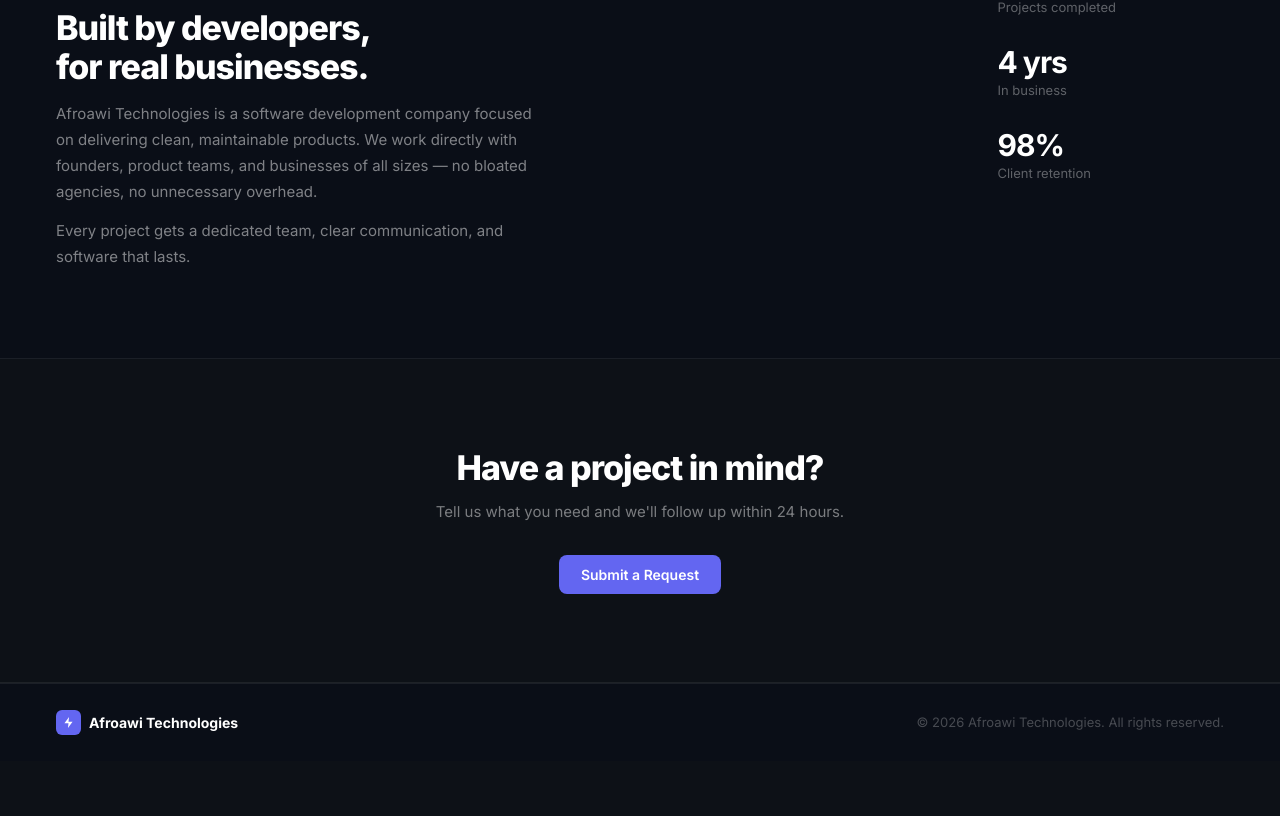
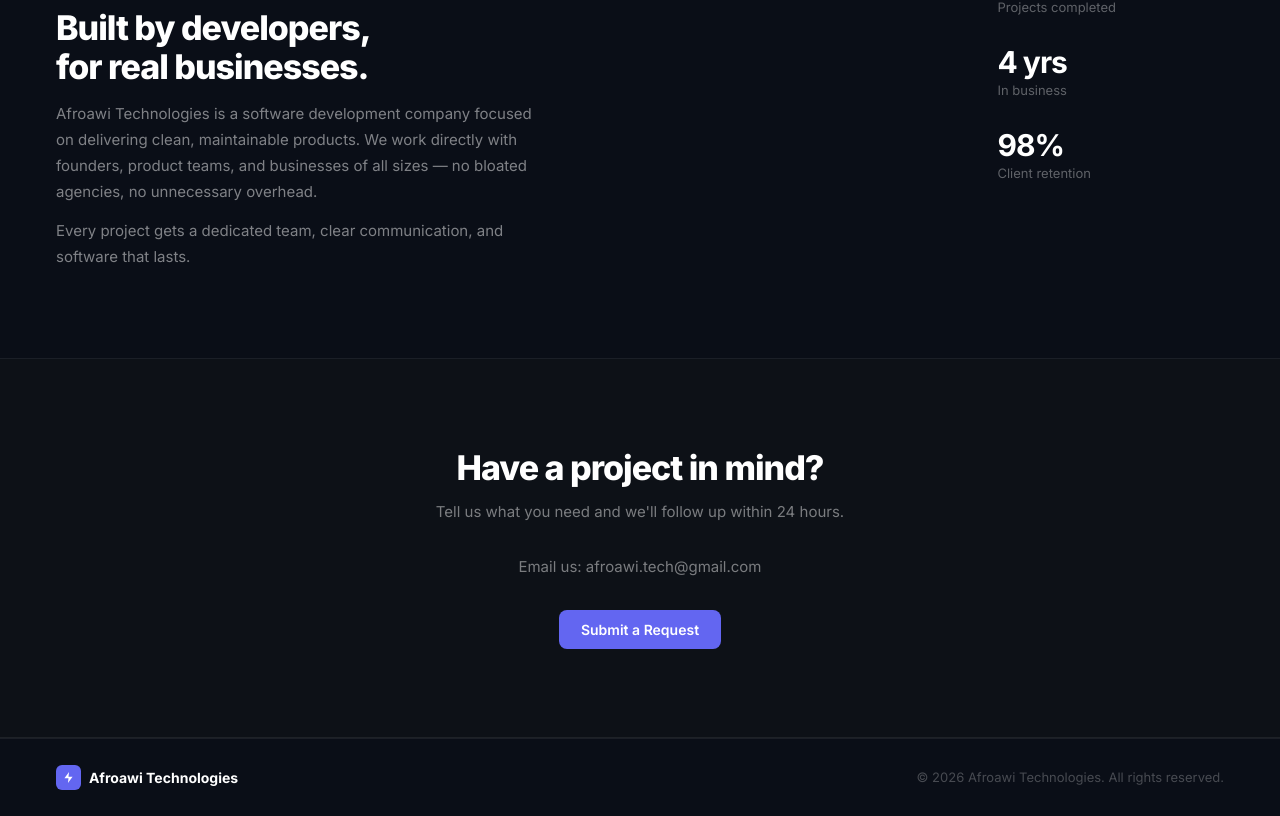
Before and after one commit to tsiyomariam-cyber/my-fullstack-project, a React app in the folder frontend/: page / in a window 1280 px wide. Shown: the part 1551-2367 px from the top of the page. Before the commit the page ends 2312 px from the top, so only its background shows below. Built offline with nearby package versions, Linux system fonts and the light colour scheme; the HTML template or start-up script is replaced by a standard one.

Commit message:
add email link

```diff
--- a/frontend/src/App.css
+++ b/frontend/src/App.css
@@ -325,6 +325,14 @@
   line-height: 1.65;
 }
 
+.email-link {
+  transition: color 0.15s ease;
+}
+
+.email-link:hover {
+  color: #facc15;
+}
+
 /* ── FOOTER ──────────────────────────────────────────────── */
 .footer {
   padding: 26px 56px;
--- a/frontend/src/pages/LandingPage.jsx
+++ b/frontend/src/pages/LandingPage.jsx
@@ -170,6 +170,16 @@
       <section className="cta-section" id="contact">
         <h2>Have a project in mind?</h2>
         <p>Tell us what you need and we'll follow up within 24 hours.</p>
+        <p>
+          <a
+            className="email-link"
+            href="https://mail.google.com/mail/?view=cm&fs=1&to=afroawi.tech@gmail.com"
+            target="_blank"
+            rel="noreferrer"
+          >
+            Email us: afroawi.tech@gmail.com
+          </a>
+        </p>
         <button className="btn-primary" onClick={onStart}>Submit a Request</button>
       </section>
 
```
